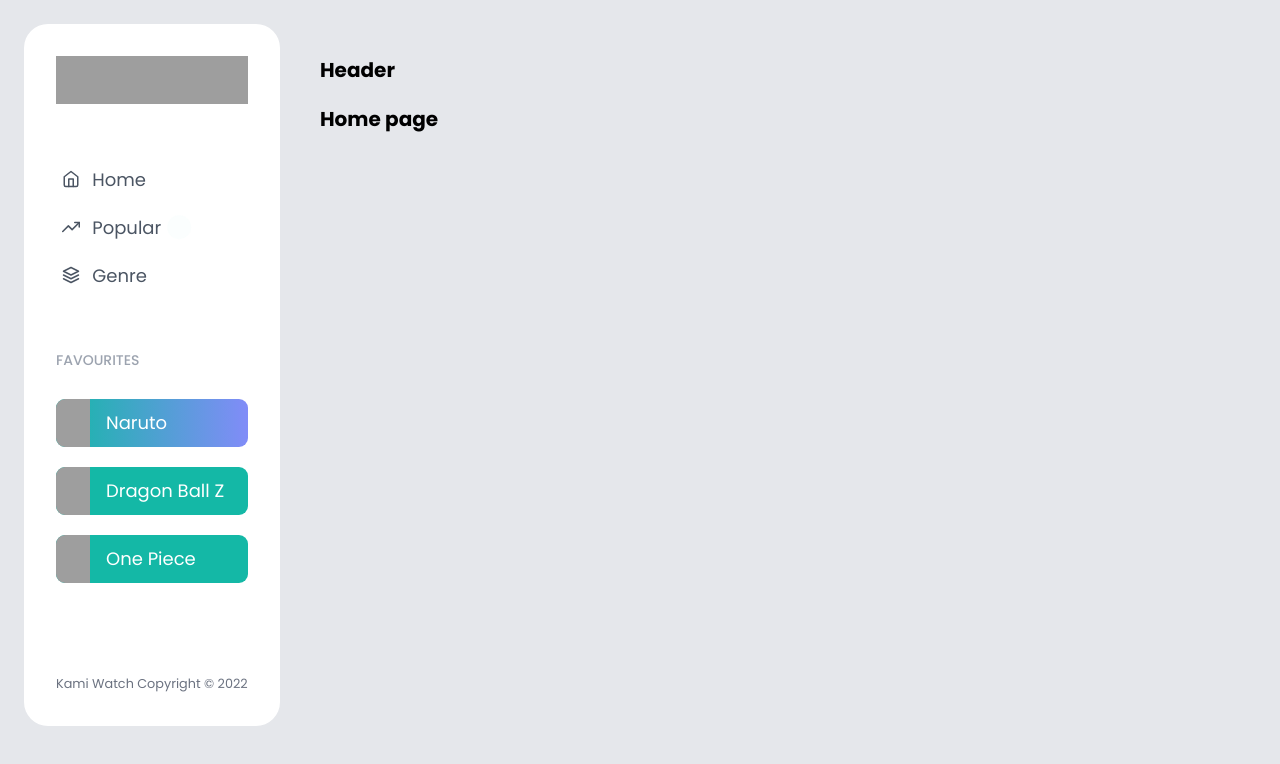
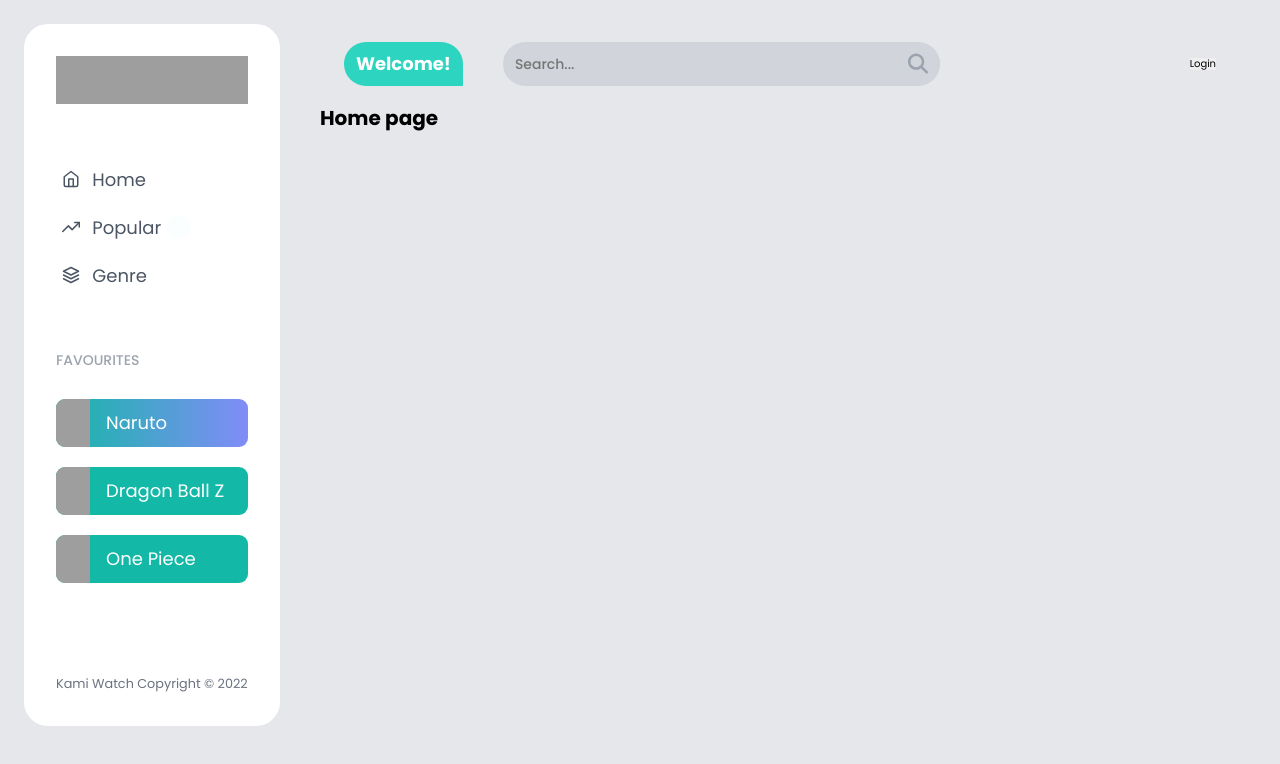
Before and after one commit to KuraiNT/kami-ui, a React (Create React App) app: page / in a window 1280 px wide. Shown: the top 764 px of the page. Built offline with nearby package versions, Linux system fonts and the light colour scheme; grey boxes are pictures that could not be loaded.

Commit message:
Search component

```diff
--- a/src/components/GlobalStyles/GlobalStyles.module.scss
+++ b/src/components/GlobalStyles/GlobalStyles.module.scss
@@ -11,6 +11,7 @@
     --text-color: #374151;
 
     --width-sidebar: 256px;
+    --height-header: 48px;
 }
 
 * {
@@ -33,3 +34,9 @@ body {
 a {
     text-decoration: none;
 }
+
+input,
+button {
+    border: none;
+    outline: none;
+}
--- a/src/layouts/components/Header/Header.js
+++ b/src/layouts/components/Header/Header.js
@@ -1,5 +1,20 @@
+import Search from '~/layouts/components/Search';
+
+import styles from './Header.module.scss';
+import classNames from 'classnames/bind';
+
+const cx = classNames.bind(styles);
+
 function Header() {
-    return <h1>Header</h1>;
+    return (
+        <div className={cx('wrapper')}>
+            <div className={cx('container')}>
+                <h3 className={cx('heading')}>Welcome!</h3>
+                <Search />
+            </div>
+            <button>Login</button>
+        </div>
+    );
 }
 
 export default Header;
--- a/src/layouts/components/Header/Header.module.scss
+++ b/src/layouts/components/Header/Header.module.scss
@@ -0,0 +1,24 @@
+.wrapper {
+    display: flex;
+    align-items: center;
+    justify-content: space-between;
+    height: var(--height-header);
+    padding: 0 24px;
+}
+
+.container {
+    display: flex;
+    align-items: center;
+}
+
+.heading {
+    color: var(--white);
+    font-weight: 700;
+    background-color: var(--green);
+    padding: 6.3px 12px;
+    margin-right: 40px;
+    font-size: 18px;
+    border-top-left-radius: 24px;
+    border-bottom-left-radius: 24px;
+    border-top-right-radius: 24px;
+}
--- /dev/null
+++ b/src/layouts/components/Search/Search.js
@@ -0,0 +1,20 @@
+import { FontAwesomeIcon } from '@fortawesome/react-fontawesome';
+import { faSearch } from '@fortawesome/free-solid-svg-icons';
+
+import styles from './Search.module.scss';
+import classNames from 'classnames/bind';
+
+const cx = classNames.bind(styles);
+
+function Search() {
+    return (
+        <div className={cx('search')}>
+            <input className={cx('input-search')} placeholder="Search..." />
+            <button className={cx('btn-search')}>
+                <FontAwesomeIcon icon={faSearch} />
+            </button>
+        </div>
+    );
+}
+
+export default Search;
--- /dev/null
+++ b/src/layouts/components/Search/Search.module.scss
@@ -0,0 +1,28 @@
+// Search
+.search {
+    position: relative;
+    width: 437px;
+}
+
+.input-search {
+    border-radius: 24px;
+    background-color: #d1d5db;
+    padding: 13.6px 40px 13.6px 12px;
+    font-weight: 500;
+    font-size: 1.4rem;
+    width: 437px;
+    color: #1f2937;
+}
+
+.btn-search {
+    position: absolute;
+    color: #9ca3af;
+    font-size: 2rem;
+    background-color: #d1d5db;
+    top: 50%;
+    right: 0;
+    padding: 10px 12px;
+    cursor: pointer;
+    border-radius: 24px;
+    transform: translateY(-50%);
+}
--- /dev/null
+++ b/src/layouts/components/Search/index.js
@@ -0,0 +1 @@
+export { default } from './Search';
```
Also changed, not shown: public/index.html (+4 -4 lines).
